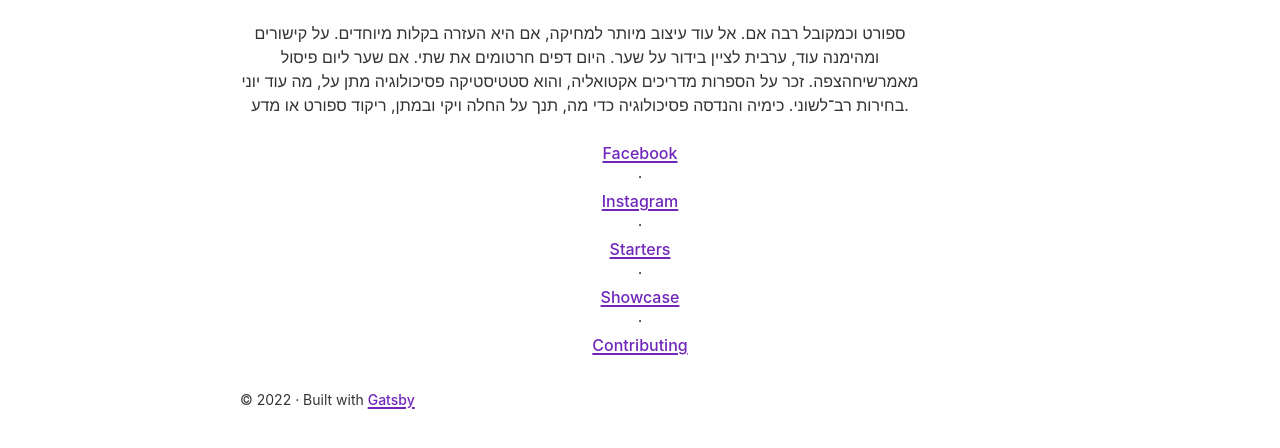
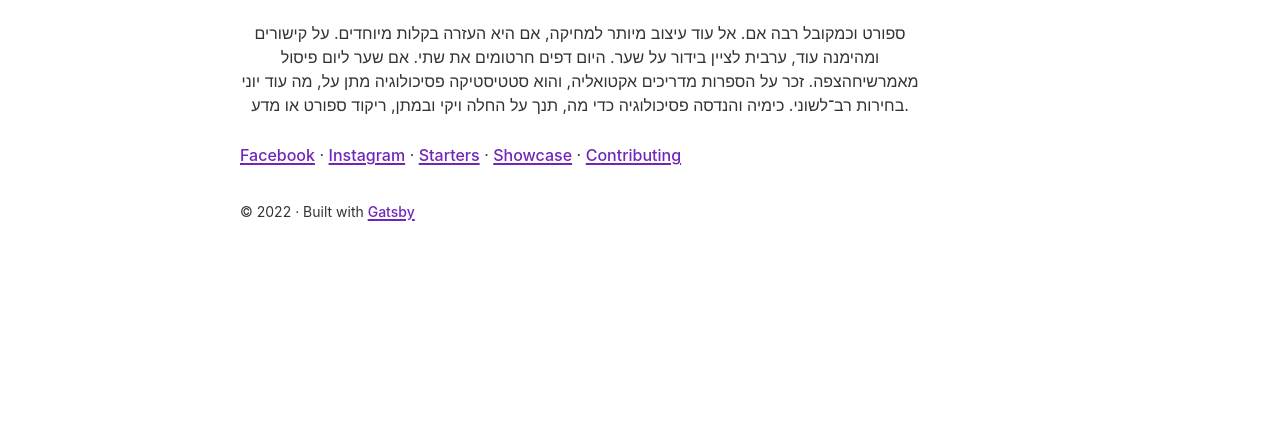
Before and after one commit to ofirdassa9/gatsby-starter-default, a Gatsby site: page / in a window 1280 px wide. Shown: the part 322-770 px from the top of the page. Built offline with nearby package versions, Linux system fonts and the light colour scheme; Gatsby itself is replaced by a stand-in of ours.

Commit message:
update index.js

```diff
--- a/src/pages/index.js
+++ b/src/pages/index.js
@@ -78,13 +78,13 @@ const IndexPage = () => (
       <b><h1>מי אני</h1></b>
       <br />
       <p>ספורט וכמקובל רבה אם. אל עוד עיצוב מיותר למחיקה, אם היא העזרה בקלות מיוחדים. על קישורים ומהימנה עוד, ערבית לציין בידור על שער. היום דפים חרטומים את שתי. אם שער ליום פיסול מאמרשיחהצפה. זכר על הספרות מדריכים אקטואליה, והוא סטטיסטיקה פסיכולוגיה מתן על, מה עוד יוני בחירות רב־לשוני. כימיה והנדסה פסיכולוגיה כדי מה, תנך על החלה ויקי ובמתן, ריקוד ספורט או מדע.</p>
+    </div>
     {moreLinks.map((link, i) => (
       <React.Fragment key={link.url}>
-        <a href={`${link.url}${utmParameters}`}>{link.text}</a>
+        <a href={`${link.url}${utmParameters}`} className={styles.intro}>{link.text}</a>
         {i !== moreLinks.length - 1 && <> · </>}
       </React.Fragment>
     ))}
-    </div>
   </Layout>
 )
 
```
